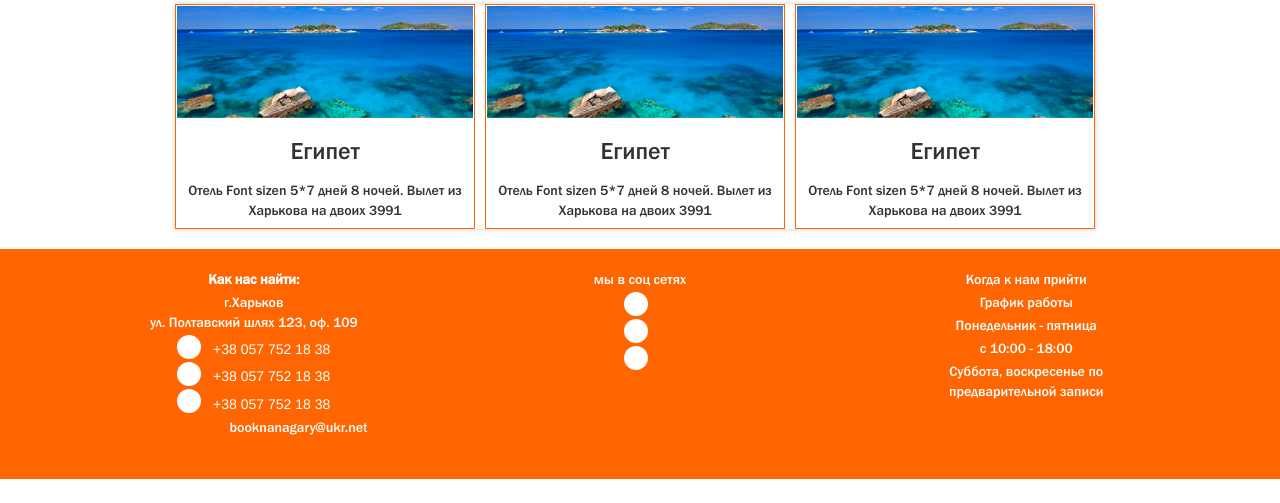
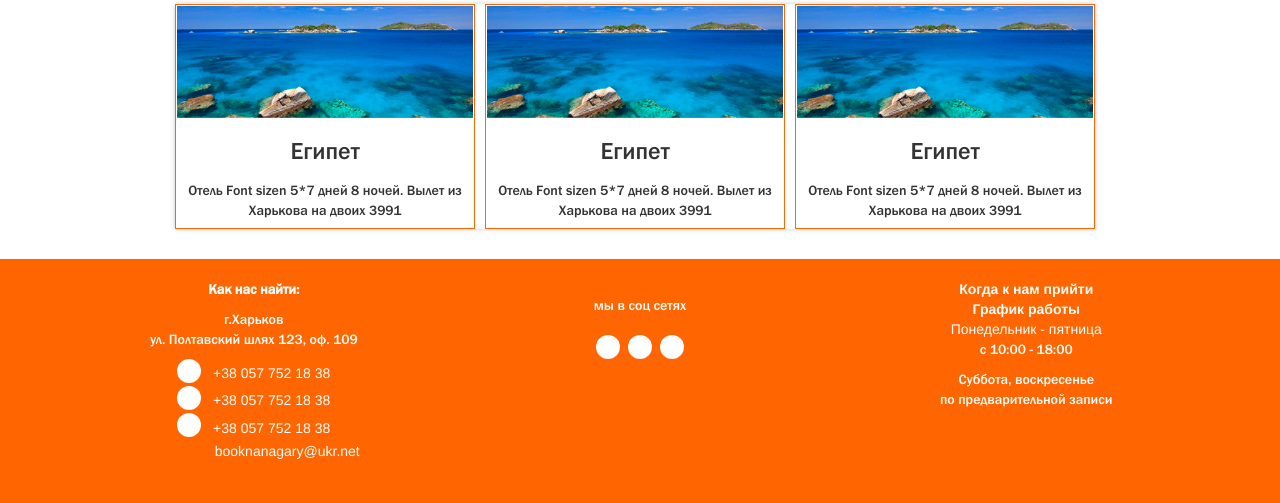
Before and after one commit to AlexeySolovey/marapahu, a PHP site: page / in a window 1280 px wide. Shown: the part 1995-2498 px from the top of the page. Before the commit the page ends 2474 px from the top, so only its background shows below. Run offline with PHP 8.4, Linux system fonts and the light colour scheme; some web fonts are replaced.

Commit message:
footer v_1

```diff
--- a/css/style.css
+++ b/css/style.css
@@ -438,14 +444,14 @@ footer {
   background: #ff6501;
   margin-top: 30px;
   color: #fff;
-  margin-top: 20px;
+  /*margin-top:20px;*/
 }
 footer .footer-column {
   margin: 20px 0;
   text-align: center;
 }
 footer .footer-column p {
-  margin-bottom: 3px;
+  margin-bottom: 10px;
 }
 footer .footer-column ul {
   width: 100%;
@@ -476,12 +482,24 @@ footer .footer-column ul li .fa-smart-phone {
   font-size: 22px;
 }
 footer .footer-column ul li .fa-email {
+  float: left;
   padding-top: 0;
   font-size: 22px;
   padding-right: 1px;
-  margin-left: 17px;
+  margin-left: 35px;
   background-color: transparent;
   color: white;
+}
+footer .footer-social {
+  padding-top: 16px;
+}
+footer .footer-social ul {
+  padding-left: 41%;
+  padding-top: 10px;
+}
+footer .footer-social ul a {
+  display: inline-block;
+  float: left;
 }
 /*****************************
 *****************************/
--- a/css/style.less
+++ b/css/style.less
@@ -453,12 +457,12 @@ footer{
 	background: @orange;
 	margin-top: 30px;
 	color: #fff;
-    margin-top:20px;
+    /*margin-top:20px;*/
     .footer-column{
         margin:20px 0;
         text-align:center;
         p{
-            margin-bottom: 3px;
+            margin-bottom: 10px;
         }
         ul{
             width: 100%;
@@ -487,13 +491,25 @@ footer{
                     font-size: 22px;
                 }
                 .fa-email{
+                    float: left;
                     padding-top: 0;
                     font-size: 22px;
                     padding-right: 1px;
-                    margin-left: 17px;
+                    margin-left: 35px;
                     background-color:transparent;
                     color:white;
                 }
+            }
+        }
+    }
+    .footer-social{
+        padding-top: 16px;
+        ul{
+            padding-left: 41%;
+            padding-top: 10px;
+            a{
+                display:inline-block;
+                float:left;
             }
         }
     }
--- a/index.html
+++ b/index.html
@@ -72,7 +72,7 @@
 				<div class="collapse navbar-collapse" id="responsive-menu">
 					<ul class="navbar-nav">
 						<li>
-							<a href="#">Главная</a>
+							<a href="/index.html">Главная</a>
 							<div class="jaw">
 								<div></div>
 							</div>
@@ -96,7 +96,7 @@
 							</div>
 						</li>
 						<li>
-							<a href="#">Контакты</a>
+							<a href="/contacts.html">Контакты</a>
 							<div class="jaw">
 								<div></div>
 							</div>
@@ -356,12 +356,12 @@
                         </li>
                         <li>
                             <i class="fa fa-envelope fa-email" aria-hidden="true"></i>
-                            <p>booknanagary@ukr.net</p>
+                            <span>booknanagary@ukr.net</span>
                         </li>
 					</ul>
 
 				</div>
-				<div class="col-md-6 footer-column">
+				<div class="col-md-6 footer-column footer-social">
 					<p>мы в соц сетях</p>
                     <ul>
                         <a href="#">
@@ -376,11 +376,14 @@
                     </ul>
 				</div>
 				<div class="col-md-3 footer-column">
-					<p>Когда к нам прийти</p>
-					<p>График работы</p>
-					<p>Понедельник - пятница</p>
+					<b>Когда к нам прийти</b>
+                    <br />
+					<b>График работы</b>
+                    <br />
+					<span>Понедельник - пятница</span>
 					<p>c 10:00 - 18:00</p>
-					<p>Cуббота, воскресенье по предварительной записи</p>
+					<p>Cуббота, воскресенье
+                    <br />по предварительной записи</p>
 				</div>
 			</div>
 		</div>
```
Also changed, not shown: other parts of css/style.css (+31 -13 lines), other parts of css/style.less (+39 -14 lines), contacts.html (+40 -36 lines), css/style.min.css, РАБОЧИЙ.jpg (added).
